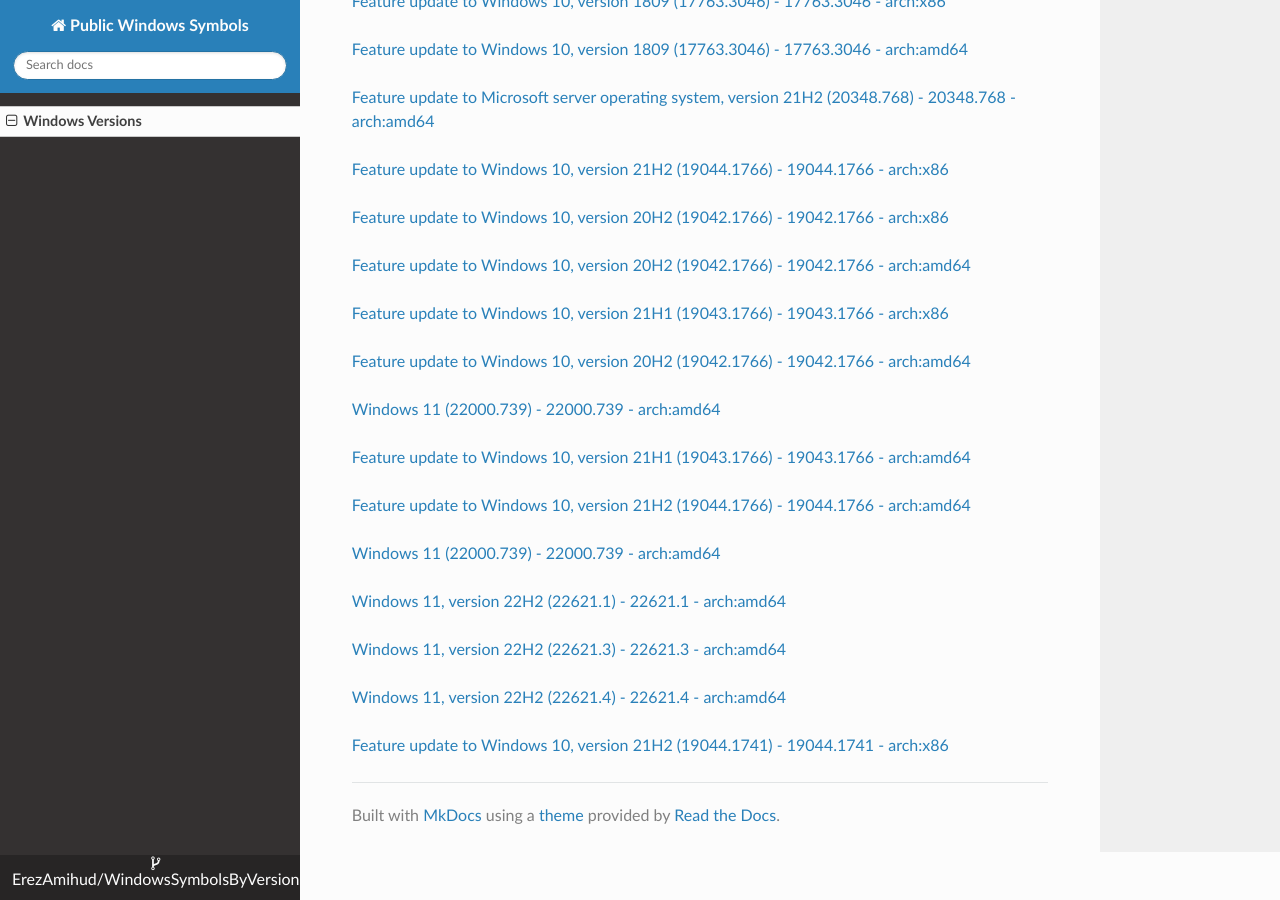
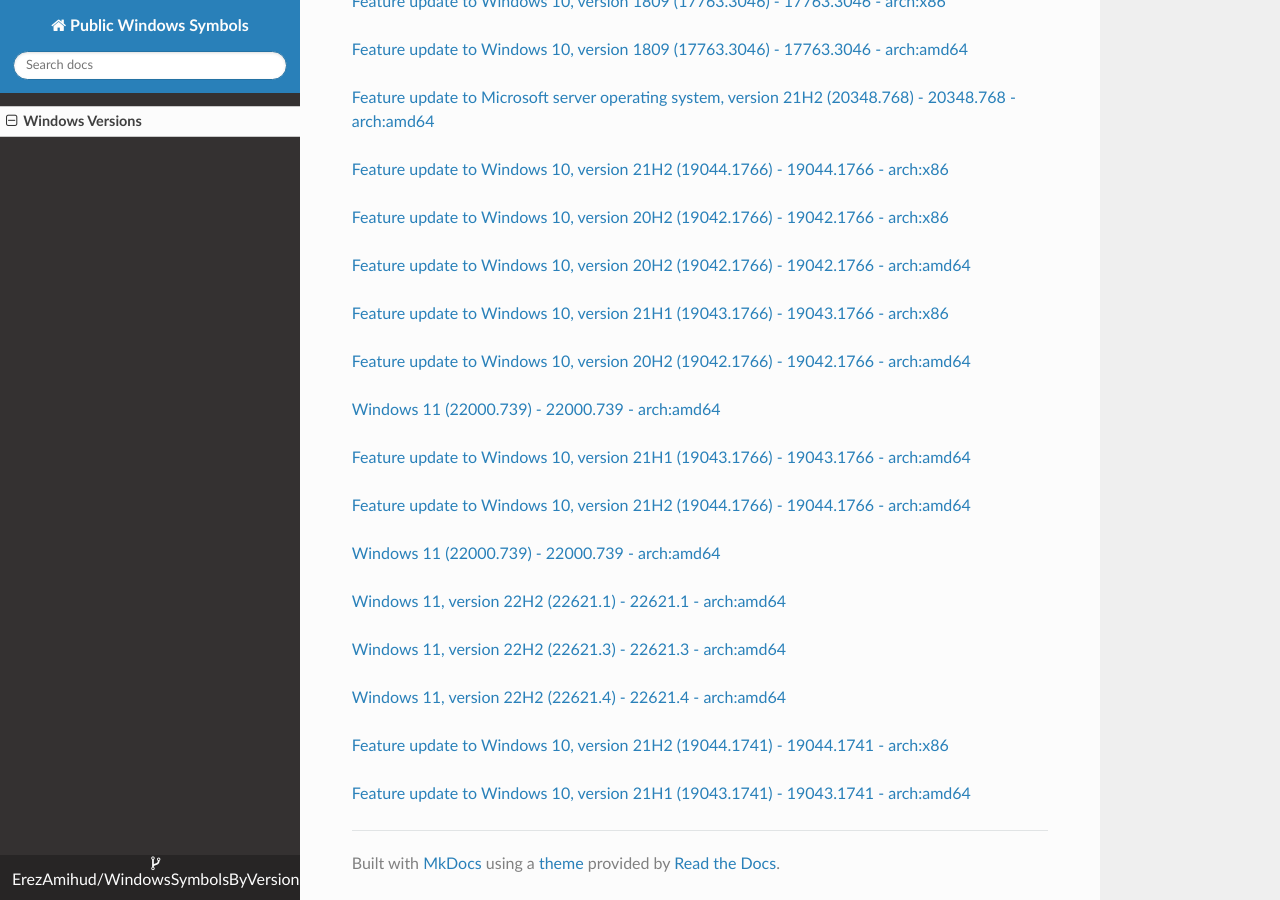
Before and after one commit to ErezAmihud/WindowsSymbolsByVersion, an MkDocs documentation site: the page built from docs/index.md, in a window 1280 px wide and 900 px high, scrolled down 61301 px. Built offline with MkDocs 1.6.1, drawn with Linux system fonts in a browser that asks for light colours; nearby versions of some CDN libraries.

Commit message:
Automated commit, add manifest for 33ce6e87-f379-43c3-8833-72e633f57a60

```diff
--- a/docs/index.md
+++ b/docs/index.md
@@ -3643,3 +3643,6 @@
 
 
 [Feature update to Windows 10, version 21H2 (19044.1741) - 19044.1741 - arch:x86](https://github.com/ErezAmihud/WindowsSymbolsByVersion/blob/main/manifests/05449c1d-9928-4761-888b-f79ba1a9b82a.manifest)
+
+
+[Feature update to Windows 10, version 21H1 (19043.1741) - 19043.1741 - arch:amd64](https://github.com/ErezAmihud/WindowsSymbolsByVersion/blob/main/manifests/33ce6e87-f379-43c3-8833-72e633f57a60.manifest)
```
Also changed, not shown: process_builds.json (+1 -1 lines), 1 other file.
